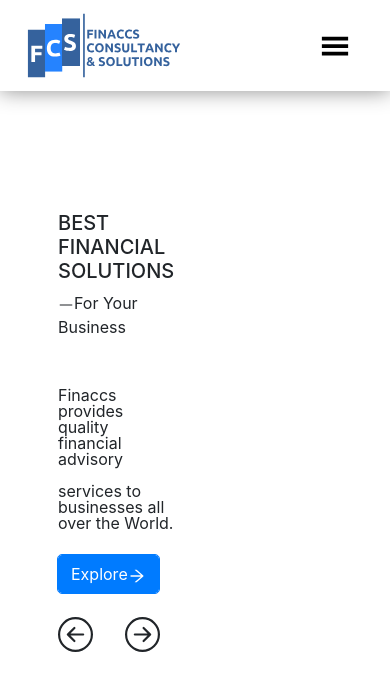
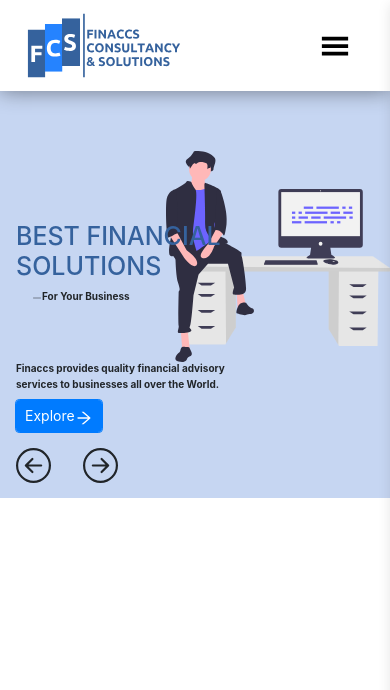
Before and after one commit to imjatinx/Finaccs-React-Website, a React (Create React App) app: page / in a window 390 px wide. Shown: the top 690 px of the page. Built offline with nearby package versions, Linux system fonts and the light colour scheme.

Commit message:
Working on header

```diff
--- a/src/Components/Header.jsx
+++ b/src/Components/Header.jsx
@@ -2,7 +2,7 @@ import React from 'react'
 // Stylesheets
 import "../Styling/Header.css"
 // Images
-// import Hero_image from '../assets/Meeting.svg';
+import Hero_image from '../assets/man_sitting_on_the_table.svg';
 // Icons
 import { AiOutlineArrowRight, AiOutlineLine } from 'react-icons/ai';
 import { BsArrowLeftCircle, BsArrowRightCircle } from 'react-icons/bs';
@@ -13,22 +13,24 @@ export default function Header() {
         <header className='hero_section'>
             <div className='hero_text_section'>
                 <div className="hero_text_1 mb-5">
-                    <h1>BEST FINANCIAL SOLUTIONS</h1>
+                    <h1>BEST FINANCIAL <br/> SOLUTIONS</h1>
                     <p><AiOutlineLine />For Your Business</p>
                 </div>
-                <div className="hero_text_2 mb-4">
+                <div className="hero_text_2">
                     <p>Finaccs provides quality financial advisory</p>
                     <p>services to businesses all over the World.</p>
                 </div>
-                <button className='btn btn-primary exploreBtn mb-4'>Explore<AiOutlineArrowRight className='exploreIcon' /></button>
+                <button className='btn btn-primary btn-sm exploreBtn'>Explore<AiOutlineArrowRight className='exploreIcon' /></button>
                 <div className="left_right_Icons">
                     <BsArrowLeftCircle className='leftIcon mr-3' /><BsArrowRightCircle className='rightIcon ml-3' />
                 </div>
             </div>
             <div className="hero_image_section">
                 {/* <h1>Image Loading...</h1> */}
-                {/* <img src={Hero_image} alt="HeroImage" /> */}
+                <img src={Hero_image} alt="HeroImage" />
             </div>
+
+
             {/* <div className="area" >
                 <ul className="circles">
                     <li></li>
--- a/src/Components/Navbar.jsx
+++ b/src/Components/Navbar.jsx
@@ -52,7 +52,7 @@ export default function Navbar() {
               </NavLink>
             </ul>
             <div className='d-flex justify-content-center align-items-center'>
-              <button className='btn btn-primary contact_btn'>CONTACT US</button>
+              <button className='btn btn-primary btn-sm contact_btn'>CONTACT US</button>
             </div>
           </div>
           {/* This is the div to be Toggle starts */}
--- a/src/Styling/Header.css
+++ b/src/Styling/Header.css
@@ -148,26 +148,43 @@ body{
 } */
 
 .hero_section{
+    background-color: #c6d6f2;
     display: grid;
     grid-template-columns: 3rem 2fr 2fr 3rem;
     width: 100%;
-    height: 85vh;
 }
 
 .hero_text_section{
     grid-column: 2/3;
-    padding: 120px 90px;
+    padding: 100px 0px 0px 50px;
+}
+
+.hero_text_1 h1{
+    font-size: 50px;
+    color: #35629d;
+}
+
+.hero_text_1 p{
+    margin-left: 3rem;
+    font-size: 20px;
 }
 
 .hero_text_2{
+    margin-bottom: 1.5rem;
+}
+
+.hero_text_2 p{
     line-height: 1rem;
+    font-size: 24px;
 }
+
 .exploreIcon{
     font-size: 18px;
 }
 
 .exploreBtn{
     outline: 1px solid var(--primary);
+    margin-bottom: 1.5rem;
 }
 
 .exploreBtn:hover{
@@ -187,7 +204,7 @@ body{
 
 .hero_image_section{
     grid-column: 3/4;
-    padding: 120px 85px;
+    padding: 100px 40px;
 }
 
 .hero_image_section img{
@@ -200,27 +217,107 @@ body{
         font-size: 35px;
     }
 
+    .hero_text_1 p{
+        margin-left: 2rem;
+        font-size: 19px;
+    }
+
+    .hero_text_2 p{
+        font-size: 19px;
+    }
+
     .hero_text_section{
-        padding: 120px 60px;
+        padding: 100px 0px 0px 30px;
     }
 }
 
 @media screen and (max-width: 885px) {
+    .hero_section{
+        grid-template-columns: 2rem 2fr 2fr 2rem;
+    }
+
     .hero_text_1 h1{
         font-size: 30px;
     }
 
+    .hero_text_2 p{
+        font-size: 15px;
+    }
+
     .hero_text_section{
-        padding: 120px 20px;
+        padding: 100px 0px 0px 15px;
+    }
+
+    .hero_image_section img{
+        width: 16rem;
+        height: auto;
     }
 }
 
-@media screen and (max-width: 647px) {
+@media screen and (max-width: 697px) {
+    .hero_section{
+        grid-template-columns: 1rem 2fr 1rem;
+    }
+
+    .hero_image_section{
+        position: absolute;
+        right: 0;
+        padding: 100px 0px 0px 0px;
+        transition: all 0.1s ease-in-out;
+    }
+
     .hero_text_1 h1{
-        font-size: 20px;
+        font-size: 25px;
+    }
+
+    .hero_text_2 p{
+        font-size: 15px;
+    }
+
+    .hero_text_1 p{
+        margin-left: 1rem;
+        font-size: 15px;
     }
 
     .hero_text_section{
-        padding: 120px 10px;
+        padding: 100px 0px 15px 0px;
+        z-index: 9;
+        transition: all 0.1s ease-in-out;
     }
 }
+
+@media screen and (max-width: 450px) {
+    .hero_image_section img{
+        width: 14rem;
+        height: auto;
+    }
+
+    .hero_text_section{
+        padding: 130px 0px 15px 0px;
+    }
+
+    .hero_image_section{
+        padding: 60px 0px 0px 0px;
+    }
+
+    .hero_text_1 p{
+        margin-left: 1rem;
+        font-weight: bold;
+        font-size: 10px;
+    }
+
+    .hero_text_2 p{
+        font-size: 10px;
+        font-weight: bold;
+        line-height: 0;
+    }
+
+    .exploreBtn{
+        margin-bottom: 1rem;
+    }
+
+    .hero_text_2{
+        padding-top: 1rem;
+        margin-bottom: 1rem;
+    }
+}
--- a/src/Styling/Navbar.css
+++ b/src/Styling/Navbar.css
@@ -132,6 +132,7 @@
         background: white;
         padding: 75px 0;
         transition: all 0.2s ease-out;
+        box-shadow: rgba(0, 0, 0, 0.1) 0px 4px 12px;
     }
 
     #check:checked~.menuBar {
```
Also changed, not shown: src/assets/FCS SAMPLE 1.png (deleted), src/assets/FCS SAMPLE 2.png (deleted).
